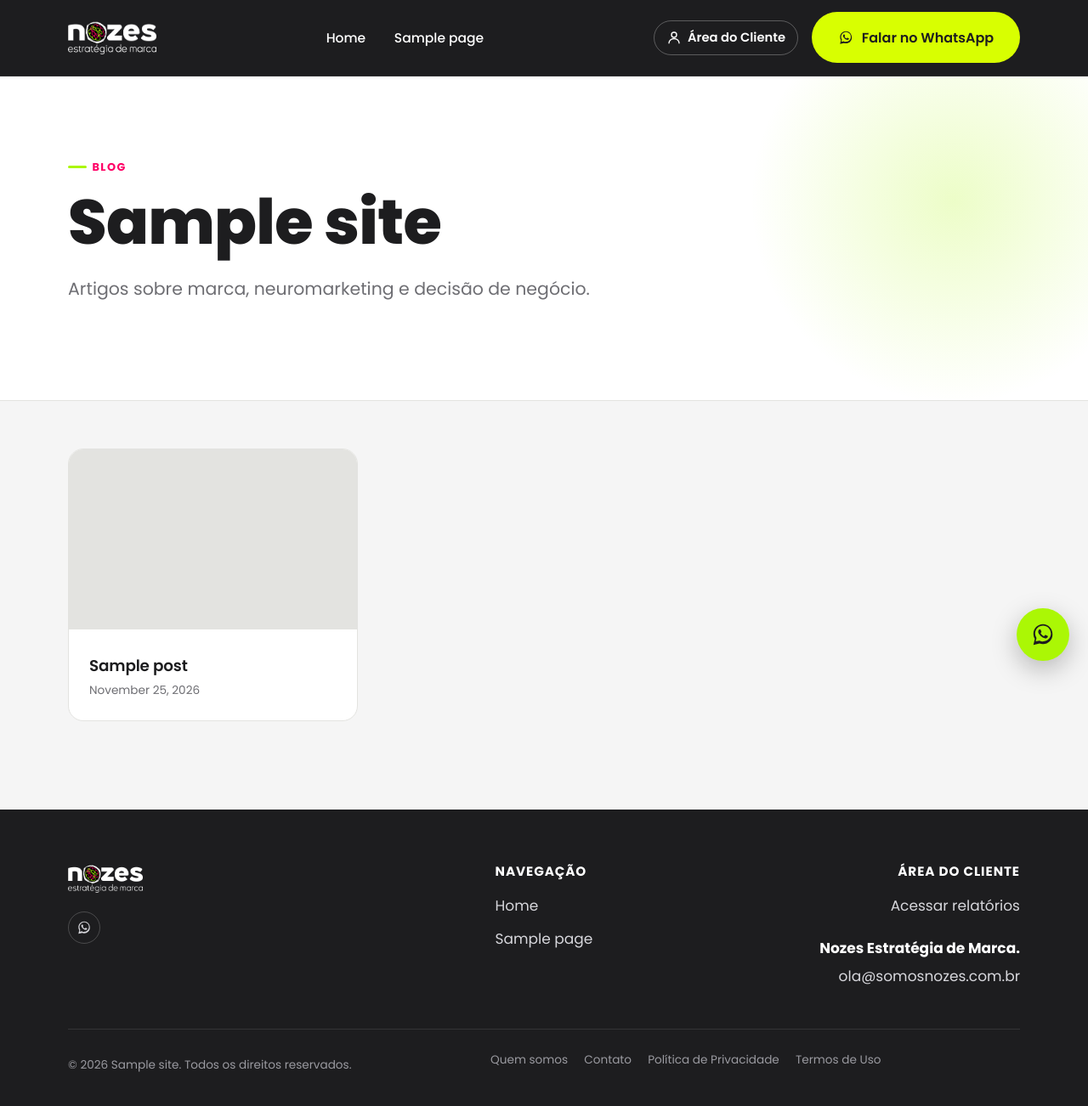
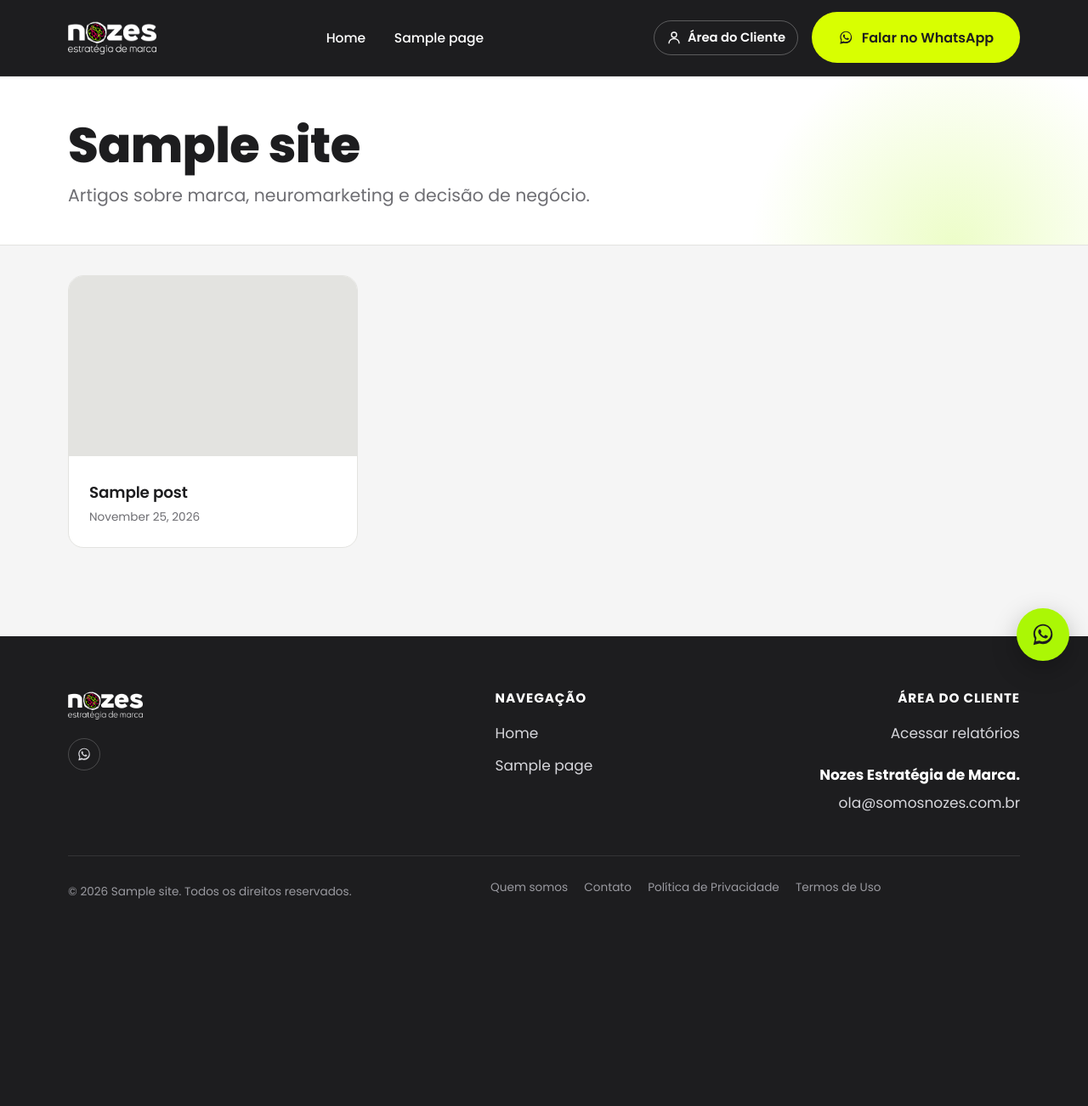
Before and after one commit to belchiormari/Tema-WordPress-nozes, a WordPress theme: template nozes/home.php in a window 1280 px wide. Shown: the whole page at 85% size. After the commit the page ends 1058 px from the top, so only its background shows below. Run offline with PHP 8.4 and a stand-in for WordPress, Linux system fonts and the light colour scheme; the site name, menu and one post (Sample post) are stand-ins, and other content is empty; some libraries are stand-ins or nearby versions.

Commit message:
Cabeçalho do blog mais compacto e card de autoria alinhado
Co-Authored-By: Claude Opus 5.5 <noreply@anthropic.com>
Claude-Session: https://claude.ai/code/session_01VUZ1FmpvEcPpm9WxUvWJMA

```diff
--- a/nozes/home.php
+++ b/nozes/home.php
@@ -20,7 +20,6 @@ if ( '' === $nz_blog_lede ) {
 <header class="nz-blog-hero">
 	<div class="nz-container">
 		<?php nozes_breadcrumbs(); ?>
-		<span class="u-eyebrow"><?php esc_html_e( 'Blog', 'nozes' ); ?></span>
 		<h1 class="nz-blog-hero__title"><?php echo esc_html( $nz_blog_title ); ?></h1>
 		<p class="nz-blog-hero__lede u-lede"><?php echo esc_html( $nz_blog_lede ); ?></p>
 	</div>
--- a/nozes/single.php
+++ b/nozes/single.php
@@ -50,10 +50,10 @@ get_header();
 
 		<div class="nz-post-outro">
 			<div class="nz-author-card">
-			<span class="nz-author-card__eyebrow"><?php esc_html_e( 'Escrito por', 'nozes' ); ?></span>
 			<div class="nz-author-card__inner">
-				<?php echo get_avatar( get_the_author_meta( 'ID' ), 128, '', '', array( 'class' => 'nz-author-card__avatar' ) ); ?>
+				<?php echo get_avatar( get_the_author_meta( 'ID' ), 160, '', '', array( 'class' => 'nz-author-card__avatar' ) ); ?>
 				<div class="nz-author-card__body">
+					<span class="nz-author-card__eyebrow"><?php esc_html_e( 'Escrito por', 'nozes' ); ?></span>
 					<strong class="nz-author-card__name"><?php the_author(); ?></strong>
 					<?php if ( get_the_author_meta( 'description' ) ) : ?>
 						<p class="nz-author-card__bio"><?php echo nl2br( esc_html( get_the_author_meta( 'description' ) ) ); ?></p>
--- a/nozes/style.css
+++ b/nozes/style.css
@@ -497,7 +497,7 @@ body.blog, body.archive, body.single-post, body.search{ background: var(--nz-blo
   position: relative; overflow: hidden;
   background: #fff;
   border-bottom: 1px solid var(--nz-gray-light);
-  padding-block: clamp(3rem, 7vw, 6rem);
+  padding-block: clamp(1.8rem, 4vw, 3rem) clamp(1.8rem, 3.5vw, 2.6rem);
 }
 .nz-blog-hero::after{
   content:""; position:absolute; top:-30%; right:-8%;
@@ -509,8 +509,11 @@ body.blog, body.archive, body.single-post, body.search{ background: var(--nz-blo
   .nz-blog-hero::after{ top:-8%; right:-18%; width: min(360px, 85vw); }
 }
 .nz-blog-hero .nz-container{ position: relative; z-index: 1; }
-.nz-blog-hero__title{ font-size: clamp(2.4rem, 6vw, 4.6rem); max-width: 18ch; margin-bottom: .4rem; }
-.nz-blog-hero__lede{ margin-top: 1.2rem; }
+.nz-blog-hero__title{ font-size: clamp(2.2rem, 4.6vw, 3.6rem); max-width: 18ch; margin-bottom: 0; }
+.nz-blog-hero__lede{ margin-top: .6rem; margin-bottom: 0; }
+.nz-blog-hero .nz-breadcrumbs{ margin-bottom: 1rem; }
+.nz-blog-hero .u-eyebrow{ margin-bottom: .6rem; }
+.nz-blog-hero + .nz-section--tight{ padding-top: clamp(1.4rem, 3vw, 2.2rem); }
 
 /* -- Fim do artigo: card do autor (fundo claro) -- */
 .nz-author-card{
@@ -522,14 +525,14 @@ body.blog, body.archive, body.single-post, body.search{ background: var(--nz-blo
   box-shadow: 0 12px 30px rgba(29,29,31,.05);
 }
 .nz-author-card__eyebrow{
-  display:inline-block; font-size:.78rem; font-weight:700; letter-spacing:.14em;
-  text-transform:uppercase; color: var(--nz-pink); margin-bottom: 1.1rem;
+  display:block; font-size:.75rem; font-weight:700; letter-spacing:.14em;
+  text-transform:uppercase; color: var(--nz-pink); margin-bottom: .35rem;
 }
-.nz-author-card__inner{ display:flex; gap:1.4rem; align-items:center; }
-.nz-author-card__avatar{ width:84px; height:84px; border-radius:50%; object-fit:cover; flex-shrink:0; }
-.nz-author-card__name{ display:block; font-size:1.25rem; font-weight:700; margin-bottom:.25rem; }
+.nz-author-card__inner{ display:flex; gap: clamp(1.2rem, 2.5vw, 1.8rem); align-items:flex-start; }
+.nz-author-card__avatar{ width:80px; height:80px; border-radius:50%; object-fit:cover; flex-shrink:0; }
+.nz-author-card__name{ display:block; font-size:1.25rem; font-weight:700; margin-bottom:.5rem; }
 .nz-author-card__bio{ color: var(--nz-gray); margin:0; }
-@media (max-width:560px){ .nz-author-card__inner{ flex-direction:column; align-items:flex-start; } }
+@media (max-width:560px){ .nz-author-card__inner{ gap:1rem; } .nz-author-card__avatar{ width:56px; height:56px; } }
 
 /* -- Chamada final do artigo: faixa full-width com gradiente animado da marca,
       depois dos comentários -- */
```
Also changed, not shown: 1 other file.
